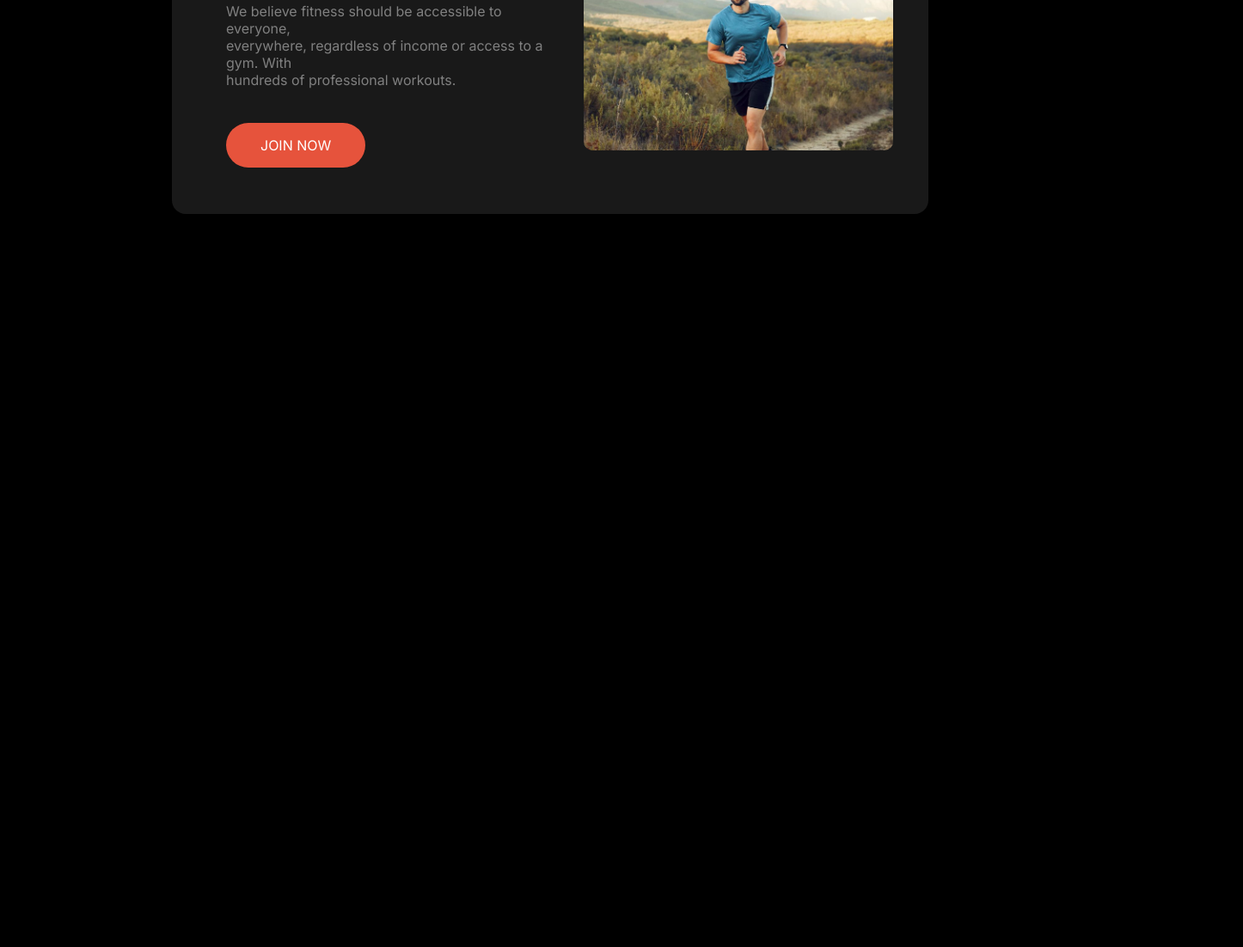
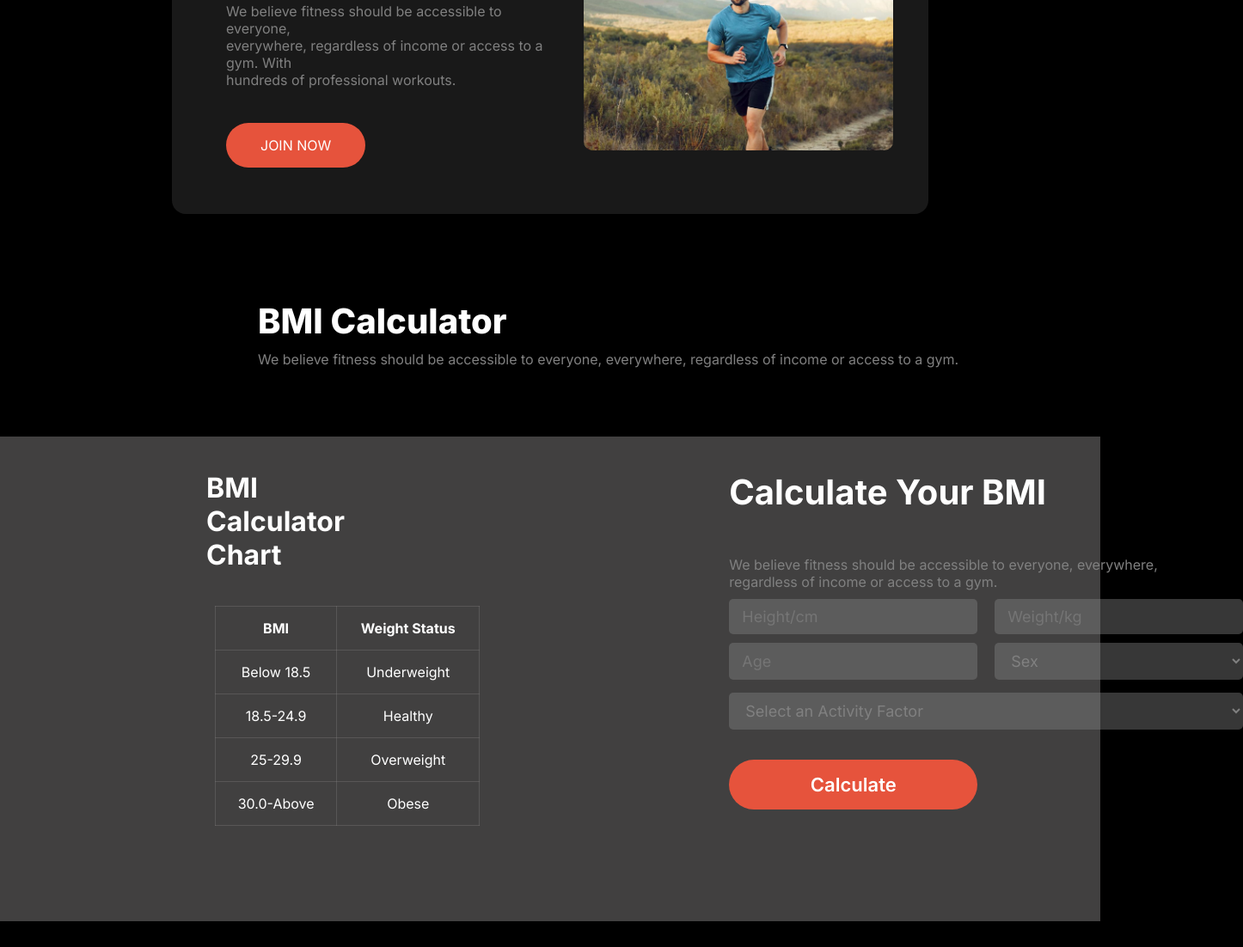
Before and after one commit to redwan-ai/fitness, a plain HTML site: page index.html in a window 1280 px wide. Shown: the part 1683-2785 px from the top of the page at 86% size, 1446 px wide, since content can reach past the window. Before the commit the page ends 2032 px from the top, so only its background shows below. Drawn offline with Linux system fonts and the light colour scheme; a web font is replaced by a local one.

Commit message:
BMI calculator PC first

```diff
--- a/index.html
+++ b/index.html
@@ -96,6 +96,79 @@
                 </div>
             </div>
         </section>
+        <section class="bmi-calculator-part">
+            <div>
+                <h1>BMI Calculator</h1>
+                <p class="description">We believe fitness should be accessible to everyone, everywhere, regardless of income or access to a gym.</p>
+                <div class="bmi-calculator-math">
+           <div class="chart">
+            <h2>BMI Calculator Chart</h2>
+            <table>
+                <thead>
+                    <tr>
+                        <th>BMI</th>
+                        <th>Weight Status</th>
+
+                    </tr>
+                </thead>
+                <tbody>
+                    <tr>
+                        <td>Below 18.5</td>
+                        <td>Underweight</td>
+
+                    </tr>
+                    <tr>
+                        <td>18.5-24.9</td>
+                        <td>Healthy</td>
+
+                    </tr>
+                    <tr>
+                        <td>25-29.9</td>
+                        <td>Overweight</td>
+
+                    </tr>
+                    <tr>
+                        <td>30.0-Above</td>
+                        <td>Obese</td>
+
+                    </tr>
+                </tbody>
+            </table>
+           </div>
+           <div class="calculate-bmi-container">
+           <div class="calculate-bmi">
+            <h2>Calculate Your BMI</h2>
+            <p class="description">We believe fitness should be accessible to everyone, everywhere, <br> regardless of income or access to a gym.</p>
+            <div class="form-action">
+                <div class="parent">
+
+                <form action="">
+                    <input class="div1" type="text" placeholder="Height/cm" name="fname"><br>
+                    <input class="div2"  type="text" placeholder="Weight/kg" name="fname"><br>
+                    <input class="div3"  type="age" placeholder="Age" name="fname"><br>
+
+                    <select class="div4" name="Sex" id="" placeholder="Sex">
+                        <option value="">Sex</option>
+                        <option value="Male">Male</option>
+                        <option value="female">Female</option>
+                    </select>
+                    <select  class="grid-col" name="Sex" id="" >
+                        <option value="">Select an Activity Factor</option>
+                        <option value="A">A</option>
+                        <option value="B">B</option>
+                    </select>
+                <button class="join-btn cal">Calculate</button>
+
+                </div>
+
+                </form>
+
+            </div>
+            </div>
+           </div>
+        </div>
+
+        </section>
     </main>
 
 </body>
--- a/styles/style.css
+++ b/styles/style.css
@@ -248,11 +248,112 @@ margin: 0 60px;
     font-size: 1rem;
     font-weight: 400;
 }
+/*BMI-CALCULATOR PART*/
+.bmi-calculator-part{
+    background-color: black;
+    text-align: start;
+    margin-bottom: 30px;
+    justify-content: center;
+    align-items: center;
+}
+.bmi-calculator-part>div>h1{
+   margin-left: 300px;
+   font-size: 2.5rem;
+   font-weight: 800;
 
+}
+.bmi-calculator-part>div>p{
+    margin-left: 300px;
+    margin-bottom: 80px;
+    padding-top: 10px;
+}
 
+.bmi-calculator-math{
+    background-color: rgba(76, 75, 75, 0.855);
+    display: flex;
+    gap: 10px;
+    justify-content: space-around;
+    padding: 10px 0px 0px 110px;
+}
+table{
+    border-collapse: collapse;
+    width: 100%;
+    margin-left: 100px;
+}
 
+th, td {
+    margin-top: 20px;
+    border-spacing: 0px;
+    border: .5px solid rgba(135, 134, 134, 0.326);
+    padding: 15px;
+    text-align: center;
+}
+.calculate-bmi-container{
+    max-width: 80%;
+}
+.chart{
+    padding: 30px 0px 0px 40px;
+}
+.chart>h2{
+    margin-bottom: 40px;
+    font-size: 2rem;
 
+    padding-left: 90px;
+}
+.calculate-bmi{
+    padding: 30px 0px 40px 0;
+    margin-bottom: 0px;
+    justify-content: start;
+}
+.calculate-bmi>h2{
+    font-size: 2.5rem;
+    padding-bottom: 10px;
+    margin-left: 380px;
+}
+.calculate-bmi>p{
+    margin-left: 380px;
+    margin-top: 40px;
+    margin-bottom: 5px;
 
+}
+.parent {
+    display: grid;
+    grid-template-columns: repeat(2, 1fr);
+    grid-template-rows: repeat(2, 1fr);
+    grid-column-gap: 0px;
+    }
+
+    .div1 { grid-area: 1 / 1 / 2 / 2; }
+    .div2 { grid-area: 1 / 2 / 2 / 3; }
+    .div3 { grid-area: 2 / 1 / 3 / 2; }
+    .div4 { grid-area: 2 / 2 / 3 / 3; }
+.form-action>div>form{
+    margin-left: 380px;
+    padding-left: 0px;
+    display: grid;
+   column-gap: 20px;
+}
+.form-action>div>form input,select{
+    background: transparent;
+    padding: 10px 15px;
+    font-size: 18px;
+    border: none;
+    border-radius: 5px;
+    margin: 5px 0;
+
+    background-color: rgba(128, 128, 128, 0.432);
+}
+select{
+    color: gray;
+}
+.grid-col{
+   margin-top: -30px;
+    grid-column: span 2;
+}
+.cal{
+    margin-top: 30px;
+    margin-bottom: -80px;
+}
 
 
 
```
